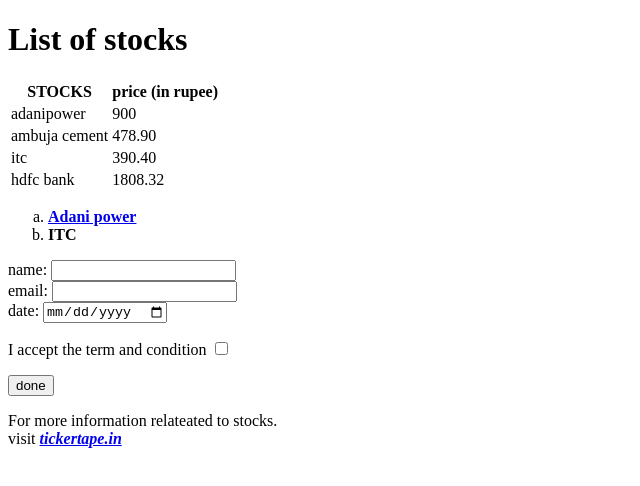
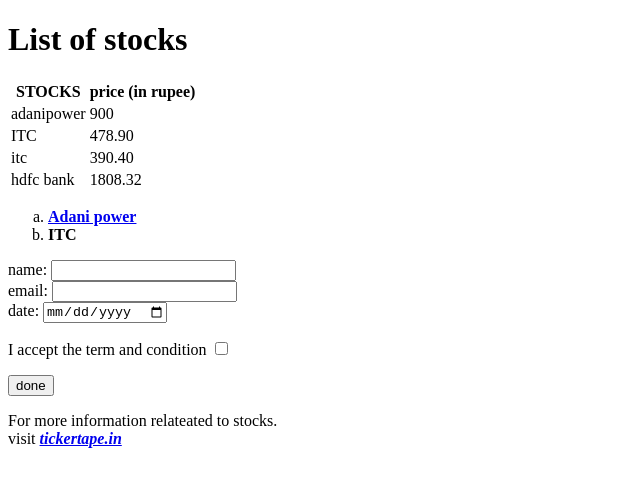
Before and after one commit to chandan-chaudhary/cv-and-rough, a plain HTML site: page stock.html in a window 1280 px wide. Shown: the whole page, without its empty margins (0-640 px from the left). Drawn offline with Linux system fonts and the light colour scheme.

Commit message:
updated stock.html

```diff
--- a/stock.html
+++ b/stock.html
@@ -1,27 +1,33 @@
 <!DOCTYPE html>
 <html lang="en">
+
 <head>
     <meta charset="UTF-8">
     <meta http-equiv="X-UA-Compatible" content="IE=edge">
     <meta name="viewport" content="width=device-width, initial-scale=1.0">
     <title>trading</title>
 </head>
+
 <body>
     <h1>List of stocks</h1>
     <table>
         <thead>
-            <tr><th>STOCKS</th>
+            <tr>
+                <th>STOCKS</th>
                 <th>price (in rupee)</th>
             </tr>
         </thead>
         <tbody>
-            <tr><td>adanipower</td>
+            <tr>
+                <td>adanipower</td>
                 <td>900</td>
             </tr>
-            <tr><td>ambuja cement</td>
-            <td>478.90</td>
-        </tr>
-            <tr><td>itc</td>
+            <tr>
+                <td>ITC</td>
+                <td>478.90</td>
+            </tr>
+            <tr>
+                <td>itc</td>
                 <td>390.40</td>
             </tr>
             <tr>
@@ -47,7 +53,9 @@
         <input type="submit" value="done">
 
     </form>
-    <p>For more information relateated to stocks. <br> visit <strong><em><a href="https://www.tickertape.in/">tickertape.in</a></em></strong></p>
+    <p>For more information relateated to stocks. <br> visit <strong><em><a
+                    href="https://www.tickertape.in/">tickertape.in</a></em></strong></p>
 
 </body>
+
 </html>
```
Also changed, not shown: 1 other file.
